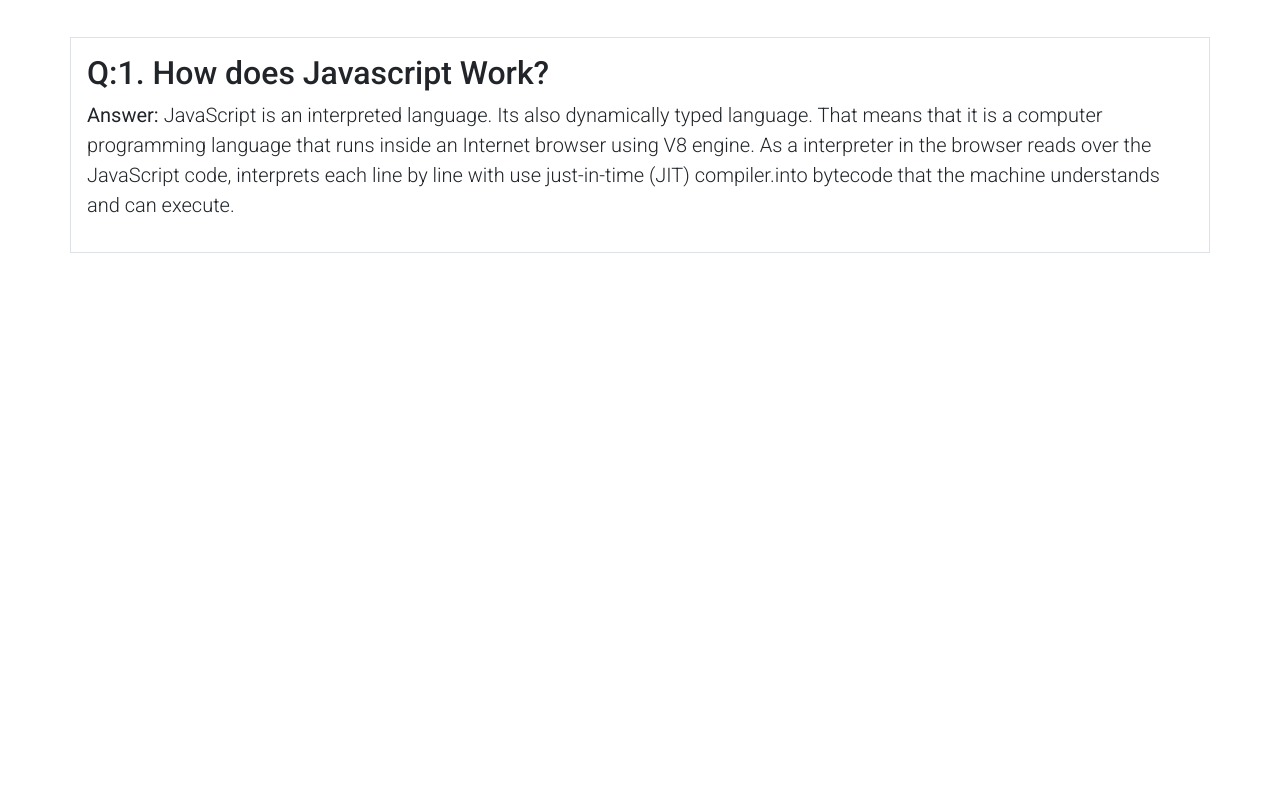
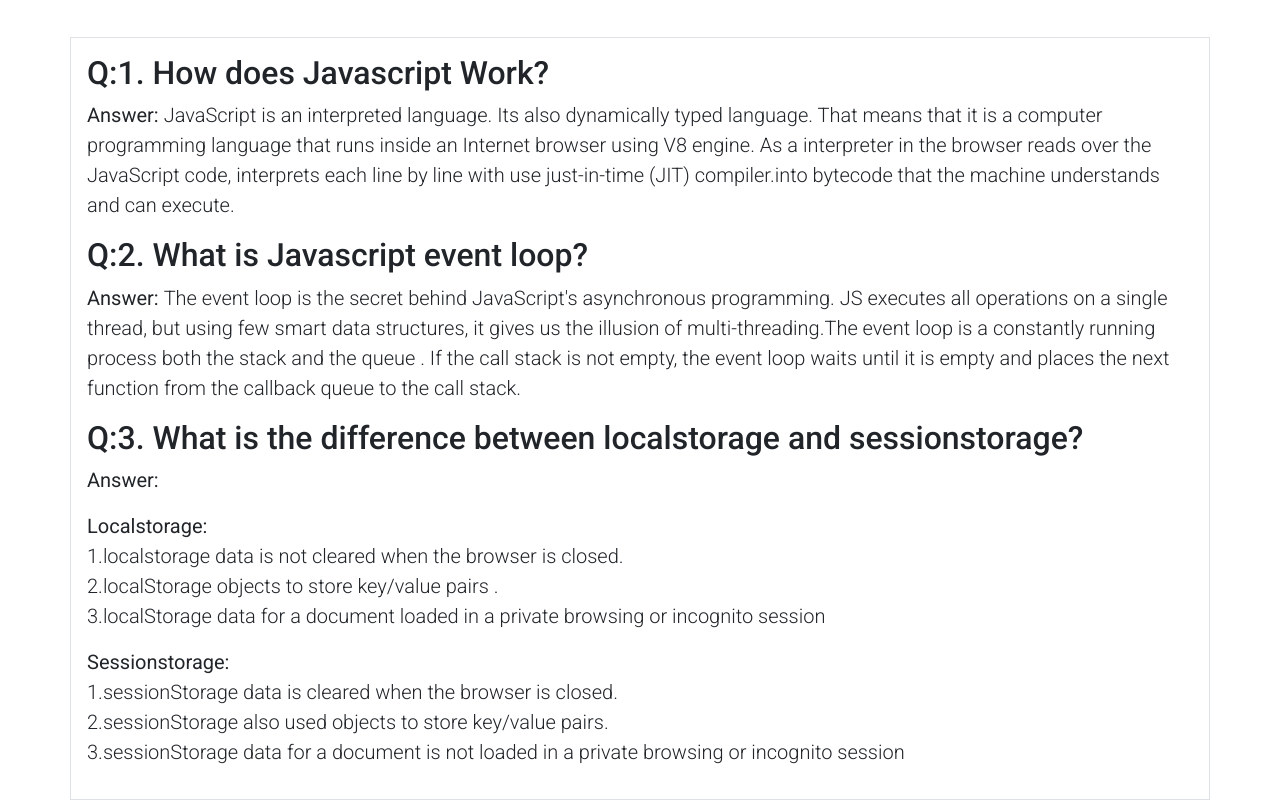
Before and after one commit to hasanmint/Insta-Sohor-App, a plain HTML site: page index.html in a window 1280 px wide. Shown: the part 1559-2359 px from the top of the page. Before the commit the page ends 1812 px from the top, so only its background shows below. Drawn offline with nearby package versions, Linux system fonts and the light colour scheme.

Commit message:
3rd question answer done

```diff
--- a/index.html
+++ b/index.html
@@ -72,7 +72,31 @@
                             execute.
                         </p>
                     </div>
+                    <div class="jumbotron">
+                        <h2 class="display-8"><span>Q:2. </span>What is Javascript event loop?</h2>
+                        <p class="lead"> <b>Answer: </b>
+                            The event loop is the secret behind JavaScript's asynchronous programming.
+                            JS executes all operations on a single thread, but using few smart data structures, it gives
+                            us the illusion of multi-threading.The event loop is a constantly running process both the
+                            stack and the queue . If the call stack is not empty, the event loop waits until it is empty
+                            and places the next function from the callback queue to the call stack.
+                        </p>
+                    </div>
+                    <div class="jumbotron">
+                        <h2 class="display-8"><span>Q:3. </span>What is the difference between localstorage and sessionstorage?</h2>
+                        <p class="lead"> <b>Answer: </b>
+                        <p class="lead"> <b>Localstorage: </b><br>
+                        1.localstorage data is not cleared when the browser is closed. <br>
+                        2.localStorage objects to store key/value pairs .<br>
+                        3.localStorage data for a document loaded in a private browsing or incognito session
+                        </p>
+                        <p class="lead"> <b>Sessionstorage: </b> <br>
+                        1.sessionStorage data is cleared when the browser is closed.<br>
+                        2.sessionStorage also used objects to store key/value pairs.<br>
+                        3.sessionStorage data for a document is not loaded in a private browsing or incognito session
+                        </p>
 
+                    </div>
                 </div>
             </div>
         </div>
--- a/js/app.js
+++ b/js/app.js
@@ -145,6 +145,7 @@ const showPosts = (posts) => {
 
 const displayLikedPosts = () => {
     document.getElementById( "liked").innerHTML="";
+    document.getElementById("question-section").style.display="none";
     const likedPosts = getLikedPosts();
     likedPosts.forEach((post) => {
         const div = createPost(post);
@@ -153,6 +154,7 @@ const displayLikedPosts = () => {
 };
 
 const displayReportedPosts = () => {
+  document.getElementById("question-section").style.display="none";
     const reportedPosts = getReportedPosts();
     reportedPosts.forEach((post) => {
         const div = createPost(post);
```
